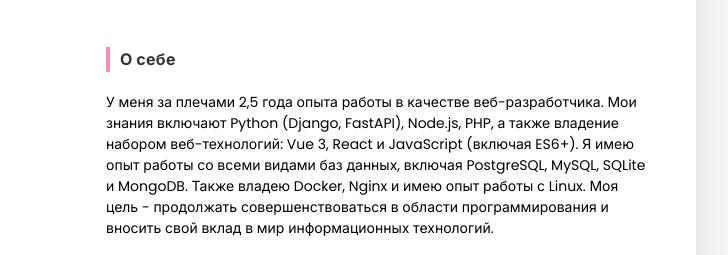
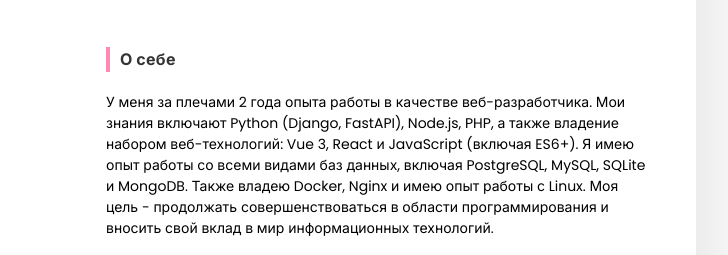
Before and after one commit to kansherhan/resume, a plain HTML site: page index.html in a window 1280 px wide. Shown: the part 355-610 px from the top of the page, 444-1172 px from the left. Drawn offline with nearby package versions, Linux system fonts and the light colour scheme.

Commit message:
Update index.html

```diff
--- a/index.html
+++ b/index.html
@@ -136,7 +136,7 @@
 
                 <div class="content">
                   <p>
-                    У меня за плечами 2,5 года опыта работы в качестве
+                    У меня за плечами 2 года опыта работы в качестве
                     веб-разработчика. Мои знания включают Python (Django,
                     FastAPI), Node.js, PHP, а также владение набором
                     веб-технологий: Vue 3, React и JavaScript (включая ES6+). Я
```
